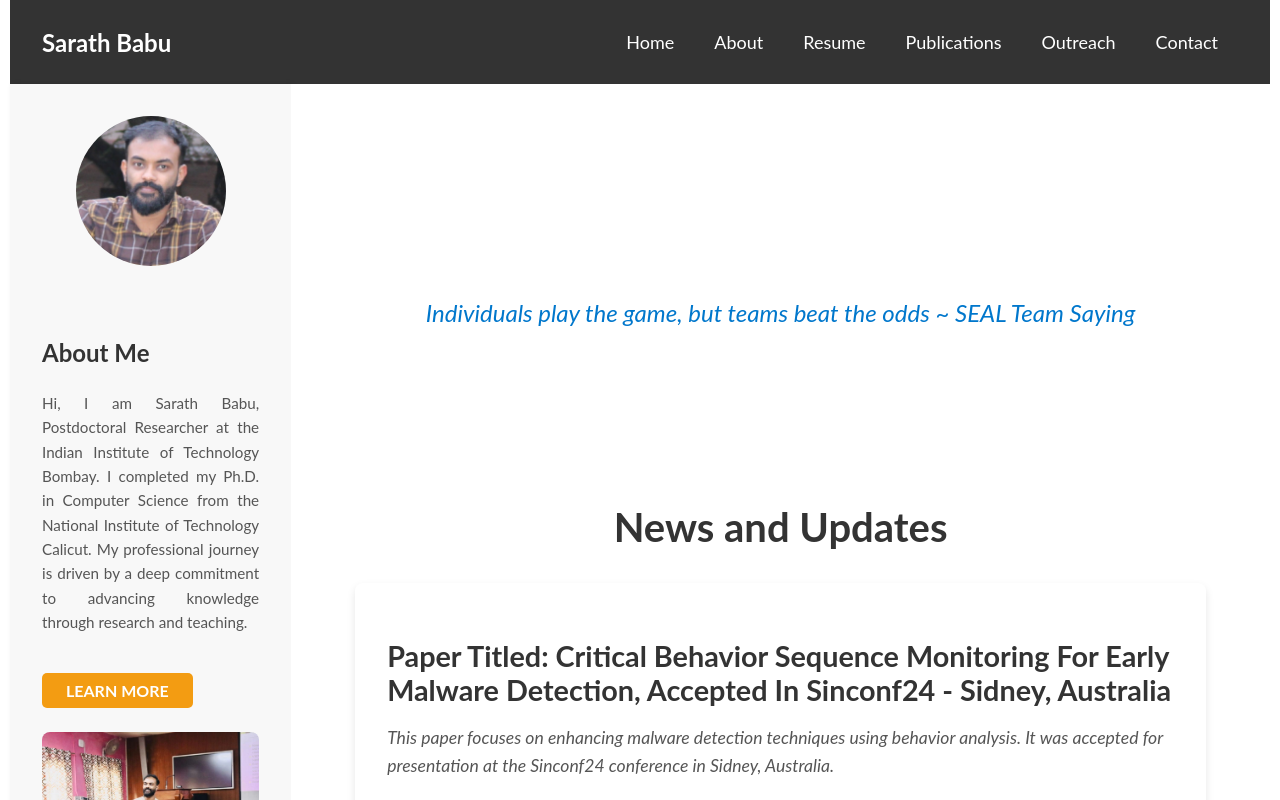
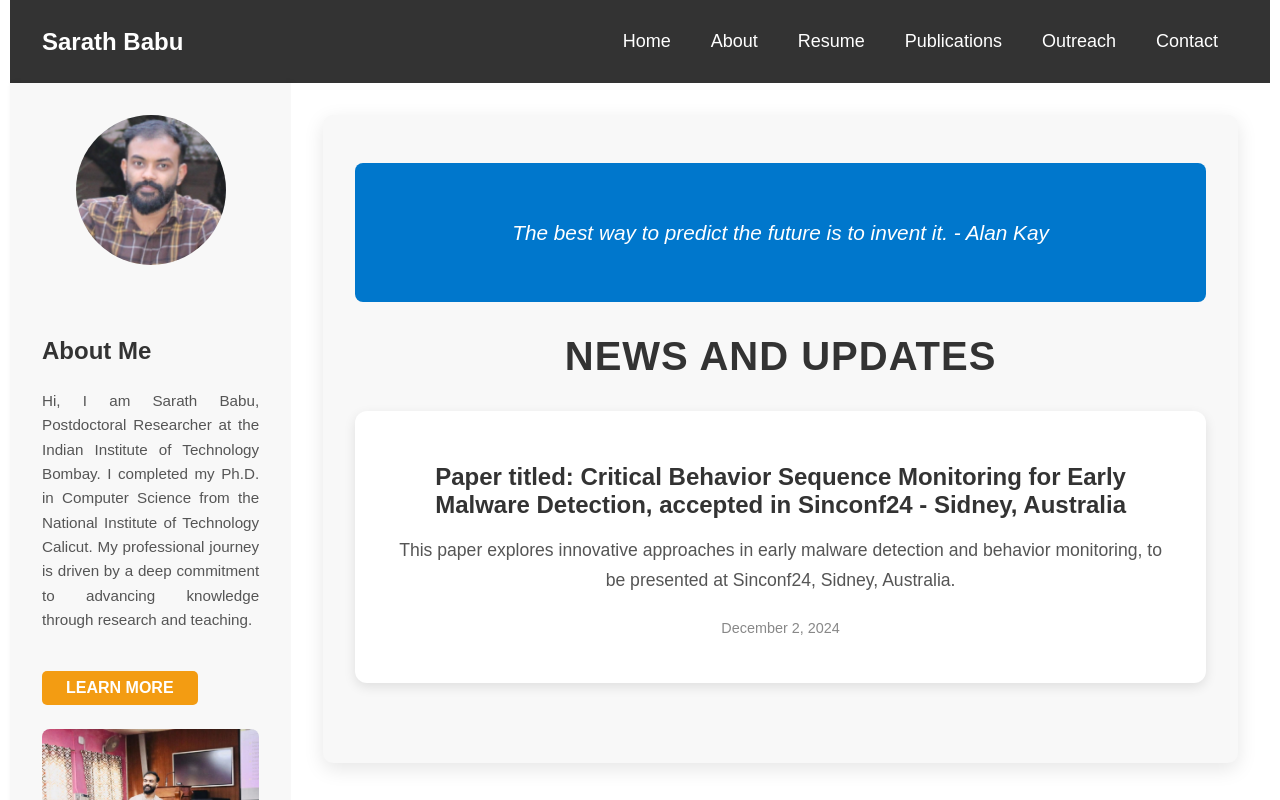
Before and after one commit to SarathBabu0410/personal-wesite, a React (Create React App) app: page / in a window 1280 px wide. Shown: the top 800 px of the page. Built offline with nearby package versions, Linux system fonts and the light colour scheme.

Commit message:
Your commit message

```diff
--- a/src/components/NewsAndUpdates.js
+++ b/src/components/NewsAndUpdates.js
@@ -3,9 +3,10 @@ import styled, { createGlobalStyle, keyframes } from "styled-components";
 
 // Global font import
 const GlobalStyle = createGlobalStyle`
-  @import url('https://fonts.googleapis.com/css2?family=Lato:wght@400;700&display=swap');
+  @import url('https://fonts.googleapis.com/css2?family=Poppins:wght@400;600&display=swap');
+
   body {
-    font-family: 'Lato', sans-serif; /* Apply the Lato font */
+    font-family: 'Poppins', sans-serif; /* Apply the Poppins font */
   }
 `;
 
@@ -23,86 +24,90 @@ const fadeIn = keyframes`
 
 // Container for the page
 const NewsContainer = styled.div`
-  padding: 2rem;
+  padding: 3rem 2rem;
   max-width: 1200px; /* Maximum width for larger screens */
   margin: 0 auto;
+  background-color: #f8f8f8; /* Light background for better contrast */
+  border-radius: 10px; /* Rounded corners */
+  box-shadow: 0 6px 20px rgba(0, 0, 0, 0.1);
+  animation: ${fadeIn} 1s ease-out; /* Fade-in animation */
+
   @media (max-width: 768px) {
-    padding: 1rem; /* Reduced padding for mobile */
+    padding: 2rem 1rem;
   }
 `;
 
 // Box for the quotes section
 const QuoteBox = styled.div`
   padding: 2rem;
+  background-color: #0077cc; /* Subtle blue background */
+  color: #fff;
   border-radius: 8px;
-  margin-bottom: 1.5rem; /* Space between quotes and news box */
-  animation: ${fadeIn} 1s ease-out; /* Fade-in animation */
-  height: 33vh; /* Take 1/3 of the viewport height */
-  display: flex; /* Center content vertically */
-  align-items: center; /* Align items in the center vertically */
-  justify-content: center; /* Center content horizontally */
+  margin-bottom: 2rem;
+  animation: ${fadeIn} 1.5s ease-out; /* Fade-in animation */
+  text-align: center;
 `;
 
 const QuoteText = styled.p`
-  font-size: 1.5rem; /* Larger font for quotes */
+  font-size: 1.3rem;
   font-style: italic;
-  color: #0077cc; /* Change color for better visibility */
-  text-align: center;
-  margin: 0;
+  line-height: 1.6;
 `;
 
 // Header for the News and Updates section
 const Heading = styled.h1`
   text-align: center;
   color: #333;
-  margin-bottom: 2rem; /* Add space below the heading */
   font-size: 2.5rem;
-  font-weight: 700;
-  animation: ${fadeIn} 1s ease-out;
+  margin-bottom: 2rem;
+  font-weight: 600;
+  font-family: 'Poppins', sans-serif;
+  text-transform: uppercase; /* Adding a touch of sophistication */
+  letter-spacing: 1px;
 `;
 
 // Card container for each news item
 const NewsCard = styled.div`
   background-color: #ffffff; /* White background for news cards */
   padding: 2rem;
-  border-radius: 8px;
-  box-shadow: 0 4px 8px rgba(0, 0, 0, 0.1); /* Subtle shadow for cards */
+  border-radius: 12px; /* More rounded corners */
+  box-shadow: 0 4px 12px rgba(0, 0, 0, 0.1); /* Subtle shadow for cards */
   margin-bottom: 2rem; /* Space between cards */
-  animation: ${fadeIn} 1s ease-out;
+  transition: transform 0.3s ease-in-out, box-shadow 0.3s ease-in-out; /* Smooth hover effect */
 
   &:hover {
-    box-shadow: 0 6px 12px rgba(0, 0, 0, 0.2); /* Increase shadow on hover */
-    transition: 0.3s ease-in-out;
+    transform: translateY(-10px); /* Lift the card on hover */
+    box-shadow: 0 10px 20px rgba(0, 0, 0, 0.2); /* Stronger shadow on hover */
   }
 `;
 
 const NewsTitle = styled.h2`
-  font-size: 1.8rem;
-  font-weight: bold;
+  font-size: 1.5rem;
+  font-weight: 600;
   color: #333;
-  margin-bottom: 0.5rem;
-  text-transform: capitalize;
+  margin-bottom: 1rem;
+  text-align: center; /* Center the title */
 `;
 
 const NewsDescription = styled.p`
+  color: #555;
+  line-height: 1.7;
   font-size: 1.1rem;
-  color: #555;
-  line-height: 1.6;
-  margin-bottom: 1rem;
-  font-style: italic;
+  margin-bottom: 1.5rem;
+  text-align: center; /* Center align the description */
 `;
 
 const NewsDate = styled.p`
   font-size: 0.9rem;
   color: #888;
-  margin-top: 0.5rem;
+  text-align: center; /* Center align the date */
 `;
 
 // Sample news items
 const newsItems = [
   {
     title: "Paper titled: Critical Behavior Sequence Monitoring for Early Malware Detection, accepted in Sinconf24 - Sidney, Australia",
-    description: "This paper focuses on enhancing malware detection techniques using behavior analysis. It was accepted for presentation at the Sinconf24 conference in Sidney, Australia.",
+    description: "This paper explores innovative approaches in early malware detection and behavior monitoring, to be presented at Sinconf24, Sidney, Australia.",
     date: "December 2, 2024",
   },
 ];
@@ -112,46 +117,7 @@ const quotes = [
   "Research is what I'm doing when I don't know what I'm doing. - Wernher von Braun",
   "The best way to predict the future is to invent it. - Alan Kay",
   "Success is not the key to happiness. Happiness is the key to success. If you love what you are doing, you will be successful. - Albert Schweitzer",
-  "Science is not only compatible with spirituality; it is a profound source of spirituality. - Carl Sagan",
-  "The important thing is not to stop questioning. Curiosity has its own reason for existing. - Albert Einstein",
-  "Our grandmother taught us to retain dignity at all costs, a value that’s stayed with me until today. – Ratan Tata",
-  "The greatest pleasure I've had is trying to do something, everybody says 'could not be done.- Ratan Tata",
-  "A person who won't read has no advantage over one who can't read. -- Mark Twain",
-  "Do something everyday that you don't want to do; this is the golden rule for acquiring the habit of doing your duty without pain.  -- Mark Twain",
-  "I don't like to commit myself about heaven and hell - you see, I have friends in both places  ~ Mark Twain",
-  "Prosperity is the best protector of principle  ~ Mark Twain",
-  "When people talk, listen completely. Most people never listen ~ Ernest Hemingway",
-  "The most basic of all human needs is the need to understand and be understood. The best way to understand people is to listen to them ~ Ralph Nichols",
-  "Storytelling is the most powerful way to put ideas into the world today ~ Robert McKee",
-  "If you tell me, it’s an essay. If you show me, it’s a story ~ Barbara Greene",
-  "I had no idea that being your authentic self could make me as rich as I've become. If I had, I'd have done it a lot earlier ~ Oprah Winfrey",
-  "As a small businessperson, you have no greater leverage than the truth ~ John Whittier",
-  "There is no persuasiveness more effectual than the transparency of a single heart, of a sincere life ~ Joseph Berber Lightfoot",
-  "Individuals play the game, but teams beat the odds ~ SEAL Team Saying",
-  "Alone we can do so little; together we can do so much ~ Helen Keller",
-  "Life is 10% what happens to you and 90% how you react to it ~ Charles Swindoll",
-  "Your most unhappy customers are your greatest source of learning ~ Bill Gates",
-  "When you're finished changing, you're finished ~ Ben Franklin",
-  "It is not the strongest of the species that survive, nor the most intelligent, but the one most responsive to change ~ Charles Darwin",
-  "The only way to do great work is to love the work you do ~ Steve Jobs",
-  "I have no special talents. I am only passionately curious ~ Albert Einstein",
-  "A true leader always keeps an element of surprise up his sleeve, which others cannot grasp but which keeps his public excited and breathless ~ Charles de Gaulle",
-  "Surprise is the greatest gift which life can grant us ~ Boris Pasternak",
-  "Less isn't more; just enough is more ~ Milton Glaser",
-  "Simplicity is the ultimate sophistication ~ Leonardo daVinci",
-  "I would maintain that thanks are the highest form of thought, and that gratitude is happiness doubled by wonder ~ Gilbert K Chesterton",
-  "The essence of all beautiful art, all great art, is gratitude ~ Friedrich Nietzsche",
-  "Management is doing things right; leadership is doing the right things ~ Peter F. Drucker",
-  "If your actions inspire others to dream more, learn more, do more and become more, you are a leader ~ John Quincy Adams",
-  "Leadership and learning are indispensable to each other ~ John F. Kennedy",
-  "Keep away from people who try to belittle your ambitions. Small people always do that, but the really great make you feel that you, too, can become great ~ Mark Twain",
-  "The most dangerous of all falsehoods is a slightly distorted truth ~ G.C. Lichtenberg",
-  "There is nothing unequal as the equal treatment of unequals ~ Aristotle",
-  "Wisdom begins with wonder ~ Socrates",
-  "I hear and I forget. I see and I remember. I do and I understand ~ Confucius",
-  "Fair is foul and foul is fair ~ Shakespeare, Macbeth",
-  "I wasted time and now doth time waste me ~ William Shakespeare",
-  "Better an end with horror, than a horror without end ~ German proverb",
+  // Add more quotes as needed
 ];
 
 const NewsAndUpdates = () => {
```
